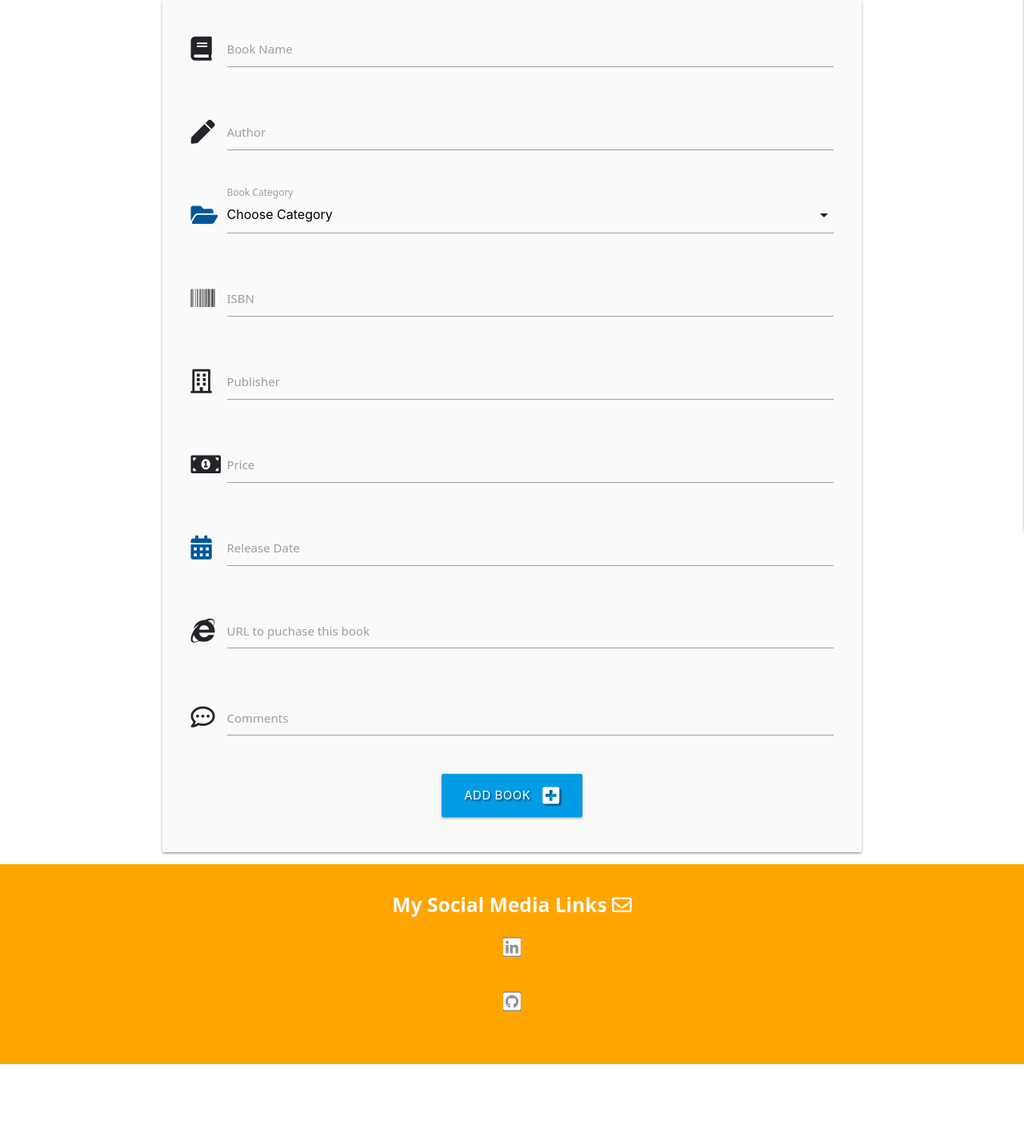
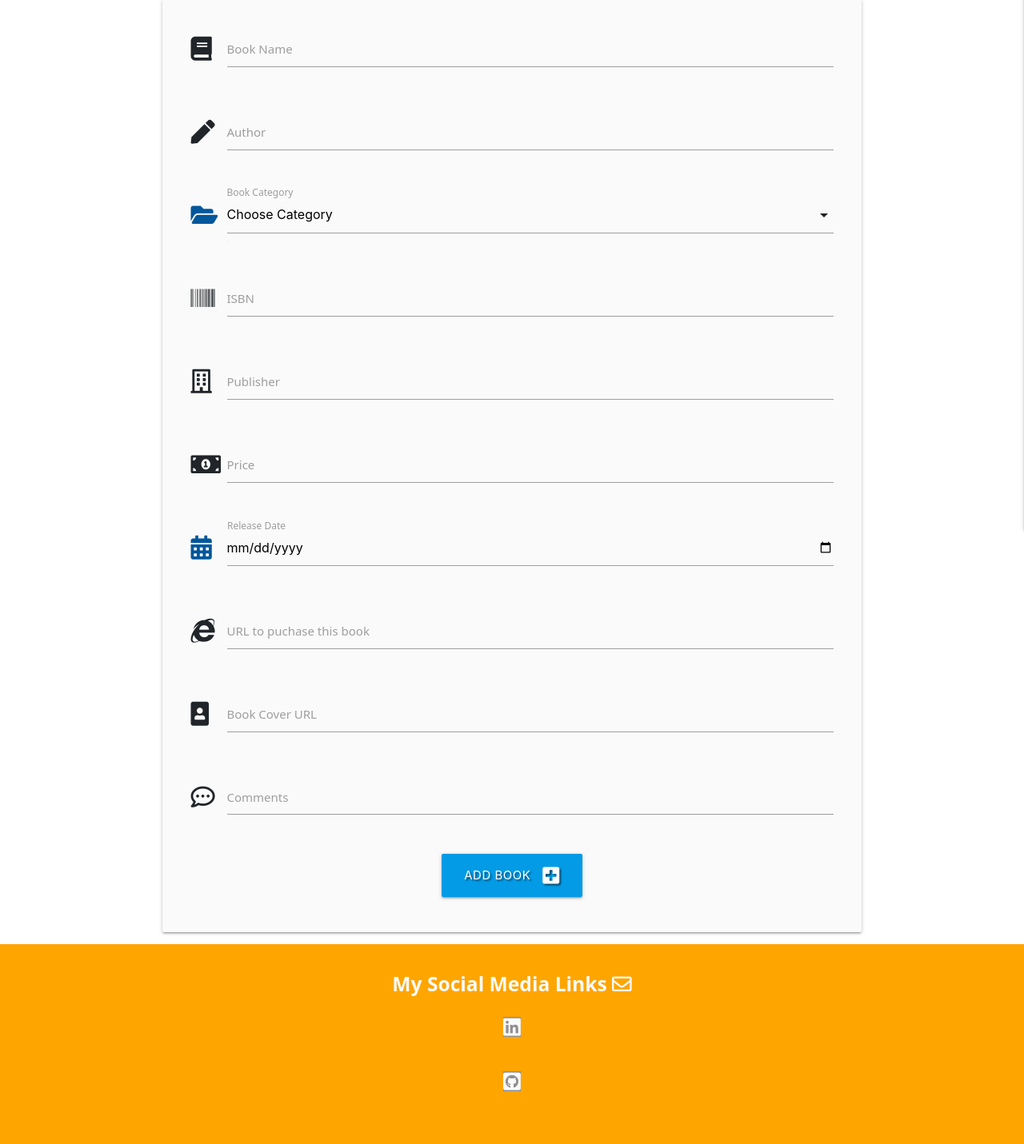
Before and after one commit to SeanD17/Milestone-Project-3, a Flask app: page /add_book in a window 1280 px wide. Shown: the part 197-1628 px from the top of the page at 80% size. Before the commit the page ends 1528 px from the top, so only its background shows below. Run offline with Flask 2, Linux system fonts and the light colour scheme; data that the repository does not hold is empty; some libraries are stand-ins or nearby versions.

Commit message:
HTML Additions Made the following additions to html page: Added website url to each book listed in the books html table Added field in add book html for users to insert an url for a books cover

```diff
--- a/templates/add_book.html
+++ b/templates/add_book.html
@@ -12,7 +12,7 @@
         <div class="row">
             <div class="input-field col s12 m12">
                 <i class="fas fa-book prefix"></i>
-                <input id="book_name" name="book_name" minlength="5" maxlength="50" type="text" class="validate"
+                <input id="book_name" name="book_name" minlength="3" maxlength="50" type="text" class="validate"
                     required>
                 <label for="book_name">Book Name</label>
             </div>
@@ -60,7 +60,7 @@
         <div class="row">
             <div class="input-field col s12 m12">
                 <i class="fas fa-money-bill-alt prefix"></i>
-                <input id="price" name="price" minlength="5" maxlength="50" type="text" class="validate" required>
+                <input id="price" name="price" minlength="4" maxlength="5" type="text" class="validate" required>
                 <label for="price">Price</label>
             </div>
         </div>
@@ -68,7 +68,7 @@
         <div class="row">
             <div class="input-field col s12 m12">
                 <i class="fas fa-calendar-alt prefix light-blue-text text-darken-4"></i>
-                <input id="release_date" name="release_date" type="text" class="datepicker validate" required>
+                <input id="release_date" name="release_date" type="date" class="validate" required>
                 <label for="release_date">Release Date</label>
             </div>
         </div>
@@ -76,11 +76,19 @@
         <div class="row">
             <div class="input-field col s12 m12">
                 <i class="fab fa-internet-explorer prefix"></i>
-                <textarea id="website_url" name="website_url" minlength="5" maxlength="200"
-                    class="materialize-textarea validate" required></textarea>
+                <input id="website_url" name="website_url" type="url" class="validate" required>
                 <label for="website_url">URL to puchase this book</label>
             </div>
         </div>
+        <!-- image url -->
+        <div class="row">
+            <div class="input-field col s12 m12">
+                <i class="fas fa-portrait prefix"></i>
+                <input id="image_url" name="image_url" type="url" class="validate" required>
+                <label for="website_url">Book Cover URL</label>
+            </div>
+        </div>
+
         <!-- comments -->
         <div class="row">
             <div class="input-field col s12 m12">
--- a/templates/edit_category.html
+++ b/templates/edit_category.html
@@ -12,7 +12,7 @@
                 <div class="input-field col s12">
                     <i class="fas fa-folder-open prefix light-blue-text text-darken-4"></i>
                     <input id="category" name="category" minlength="3" maxlength="25"
-                        type="text" value="{{ category.category }}" class="validate" required>
+                        type="text" value="{{ category.category }}" class="validate">
                     <label for="category">Category Name</label>
                 </div>
             </div>
```
Also changed, not shown: templates/books.html (+8 -7 lines), templates/edit_book.html (+21 -11 lines).
